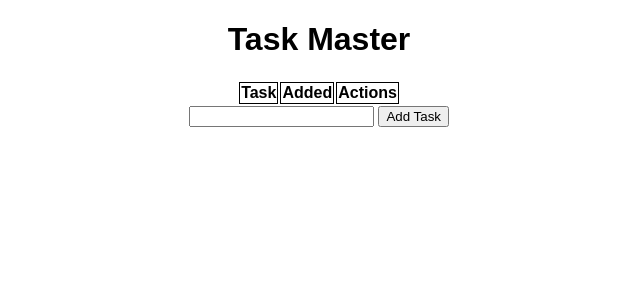
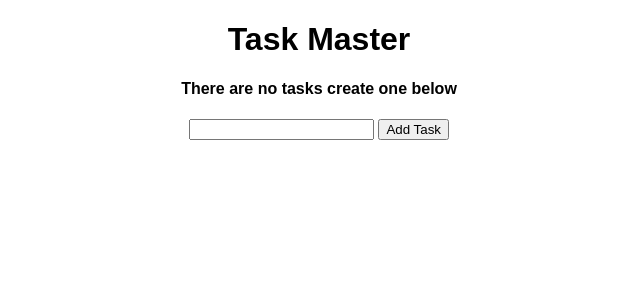
Before and after one commit to briankmbugua/flask_task_manager, a Flask app: page / in a window 1280 px wide. Shown: the top 300 px of the page, without its empty margins (321-961 px from the left). Run offline with Flask 3, Linux system fonts and the light colour scheme; lists and menus that the app fills with data are empty.

Commit message:
added an if statement for when there are no tasks added

```diff
--- a/templates/index.html
+++ b/templates/index.html
@@ -5,6 +5,8 @@
 {% block body %}
 <div class="content">
     <h1>Task Master</h1>
+    {% if tasks|length < 1 %} <h4>There are no tasks create one below</h4>
+        {% else %}
         <table>
             <tr>
                 <th>Task</th>
@@ -23,6 +25,7 @@
             </tr>
             {% endfor %}
         </table>
+        {% endif %}
         <form action="/" method="POST">
             <input type="text" name="content" id="content">
             <input type="submit" value="Add Task">
```
Lines whose indentation alone changed are shown as unchanged.
